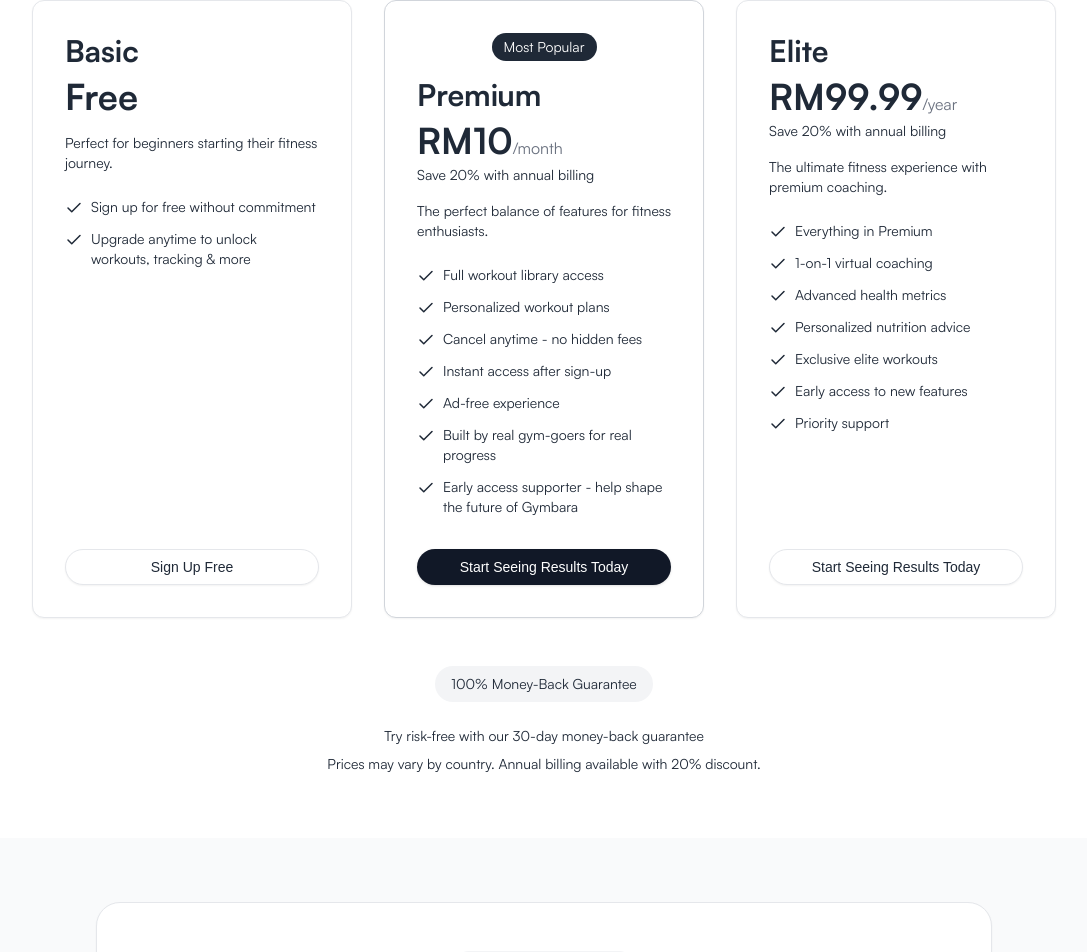
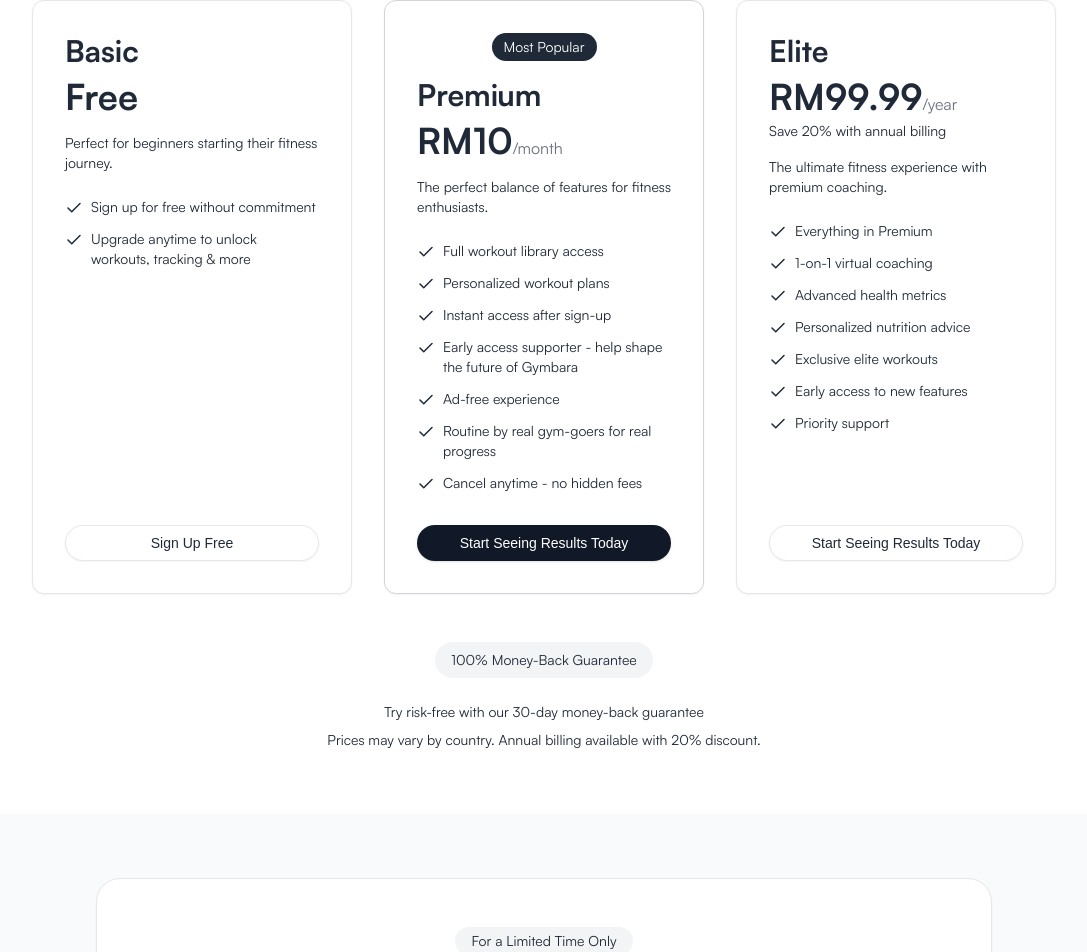
Before and after one commit to haikali3/gymbara, a Next.js app: page /home in a window 1280 px wide. Shown: the part 1597-2549 px from the top of the page, without its empty margins (96-1183 px from the left). Built offline with nearby package versions, Linux system fonts and the light colour scheme.

Commit message:
feat: reorder features in PricingSection for improved clarity and user engagement

```diff
--- a/src/components/_landing-page/pricing-section.tsx
+++ b/src/components/_landing-page/pricing-section.tsx
@@ -47,14 +47,14 @@ export default function PricingSection() {
             features={[
               "Full workout library access",
               "Personalized workout plans",
+              "Instant access after sign-up",
+              "Early access supporter - help shape the future of Gymbara",
+              "Ad-free experience",
+              "Routine by real gym-goers for real progress",
               "Cancel anytime - no hidden fees",
-              "Instant access after sign-up",
-              "Ad-free experience",
-              "Built by real gym-goers for real progress",
-              "Early access supporter - help shape the future of Gymbara",
             ]}
             isPopular
-            savingsText="Save 20% with annual billing"
+            // savingsText="Save 20% with annual billing"
           />
 
           <PricingPlan
```
